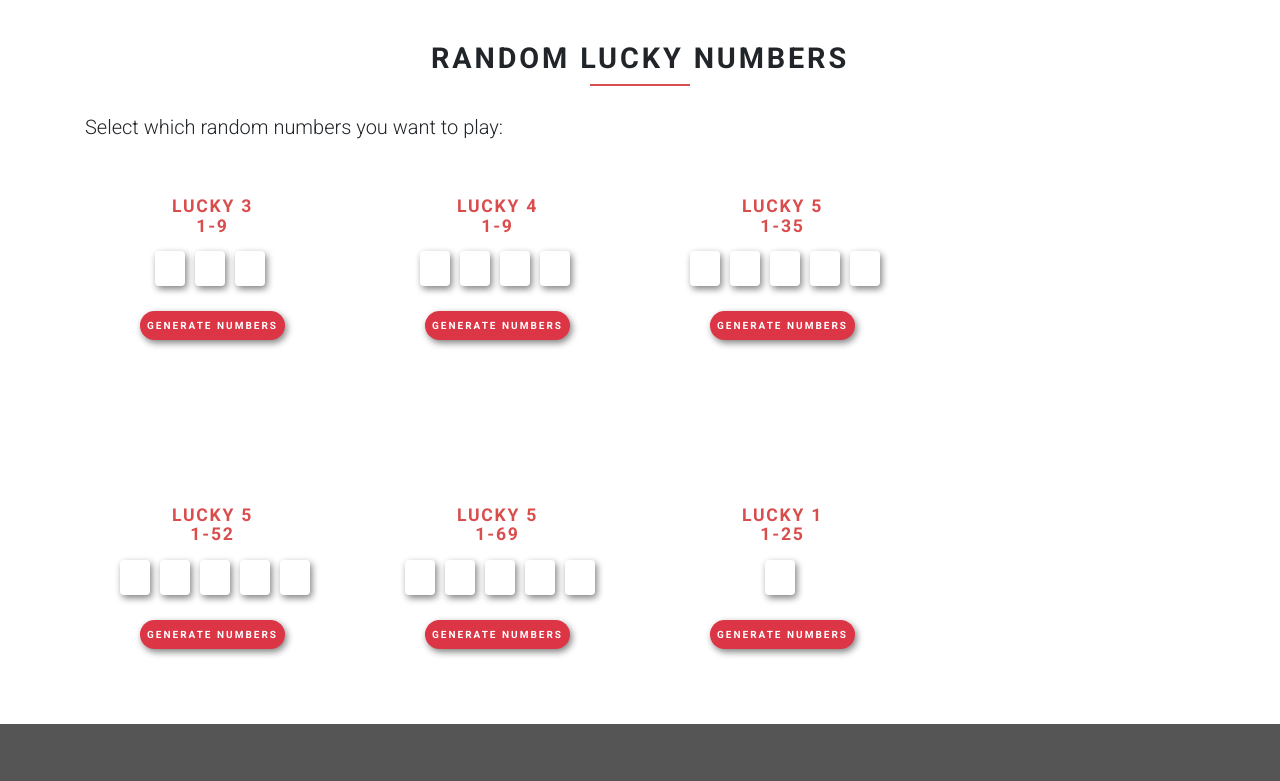
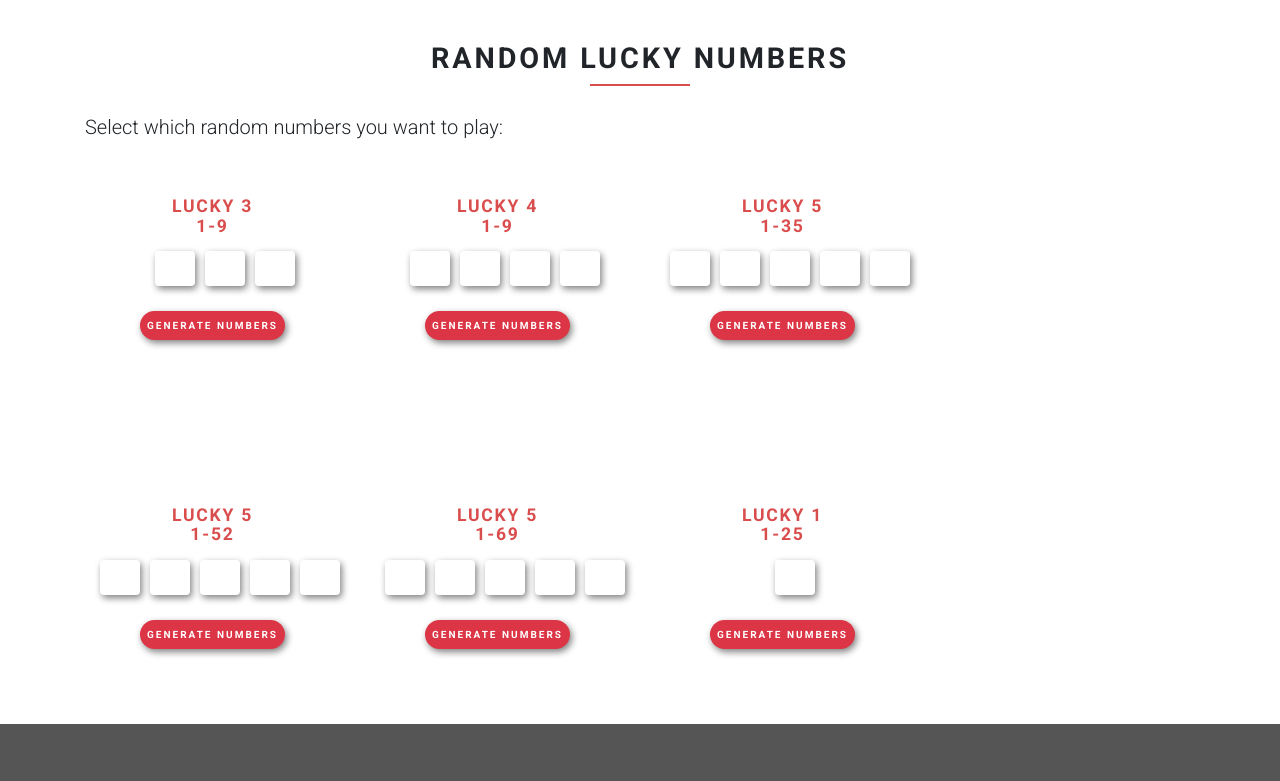
Before and after one commit to lialeon84/lucky, a plain HTML site: page index.html in a window 1280 px wide. Shown: the part 592-1373 px from the top of the page. Drawn offline with Linux system fonts and the light colour scheme.

Commit message:
updated css

```diff
--- a/css/style.css
+++ b/css/style.css
@@ -2,7 +2,7 @@
 .float-container {
  display: grid;
  grid-template-columns: repeat(5, 10px);
- grid-gap: 30px;
+ grid-gap: 40px;
  margin-left: 65px;
 }
 
@@ -12,8 +12,8 @@
   padding: 5px;
 
 }
-#genthreeOne{
-  width: 30px;
+#genthreeOne, #genthree2, #genthree3 {
+  width: 40px;
   height: 35px;
   outline: 0;
 
@@ -23,38 +23,18 @@
   box-shadow: 2px 3px 7px 0px rgb(128, 128, 128);
 }
 
-#genthree2{
-  width: 30px;
-  height: 35px;
-  outline: 0;
-
-
-  border-radius: 0.25rem;
-  border: 1px solid transparent;
-  box-shadow: 2px 3px 7px 0px rgb(128, 128, 128);
-}
-
-#genthree3{
-  width: 30px;
-  height: 35px;
-  outline: 0;
-
-
-  border-radius: 0.25rem;
-  border: 1px solid transparent;
-  box-shadow: 2px 3px 7px 0px rgb(128, 128, 128);
-}
+
 
 /* lucky 4 */
 .float-container1 {
   display: grid;
   grid-template-columns: repeat(5, 10px);
-  grid-gap: 30px;
-  margin-left: 45px;
- }
-
-#genfour1{
-  width: 30px;
+  grid-gap: 40px;
+  margin-left: 35px;
+ }
+
+#genfour1, #genfour2, #genfour3, #genfour4{
+  width: 40px;
   height: 35px;
   outline: 0;
 
@@ -64,49 +44,17 @@
   box-shadow: 2px 3px 7px 0px rgb(128, 128, 128);
 }
 
-#genfour2{
-  width: 30px;
-  height: 35px;
-  outline: 0;
-
-
-  border-radius: 0.25rem;
-  border: 1px solid transparent;
-  box-shadow: 2px 3px 7px 0px rgb(128, 128, 128);
-}
-
-#genfour3{
-  width: 30px;
-  height: 35px;
-  outline: 0;
-
-
-  border-radius: 0.25rem;
-  border: 1px solid transparent;
-  box-shadow: 2px 3px 7px 0px rgb(128, 128, 128);
-}
-
-#genfour4{
-  width: 30px;
-  height: 35px;
-  outline: 0;
-
-
-  border-radius: 0.25rem;
-  border: 1px solid transparent;
-  box-shadow: 2px 3px 7px 0px rgb(128, 128, 128);
-}
 
 /* lucky 5 */
 .float-container2 {
   display: grid;
   grid-template-columns: repeat(5, 10px);
-  grid-gap: 30px;
-  margin-left: 30px;
- }
-
-#genfive1{
-  width: 30px;
+  grid-gap: 40px;
+  margin-left: 10px;
+ }
+
+#genfive1, #genfive2, #genfive3, #genfive4, #genfive5{
+  width: 40px;
   height: 35px;
   outline: 0;
 
@@ -116,8 +64,13 @@
   box-shadow: 2px 3px 7px 0px rgb(128, 128, 128);
 }
 
-#genfive2{
-  width: 30px;
+
+
+/* lucky 6 */
+
+
+#gensix1, #gensix2, #gensix3, #gensix4, #gensix5{
+  width: 40px;
   height: 35px;
   outline: 0;
 
@@ -127,8 +80,12 @@
   box-shadow: 2px 3px 7px 0px rgb(128, 128, 128);
 }
 
-#genfive3{
-  width: 30px;
+
+
+/* lucky 7 */
+
+#genseven1, #genseven2, #genseven3, #genseven4, #genseven5{
+  width: 40px;
   height: 35px;
   outline: 0;
 
@@ -138,151 +95,18 @@
   box-shadow: 2px 3px 7px 0px rgb(128, 128, 128);
 }
 
-#genfive4{
-  width: 30px;
-  height: 35px;
-  outline: 0;
-
-
-  border-radius: 0.25rem;
-  border: 1px solid transparent;
-  box-shadow: 2px 3px 7px 0px rgb(128, 128, 128);
-}
-
-#genfive5{
-  width: 30px;
-  height: 35px;
-  outline: 0;
-
-
-  border-radius: 0.25rem;
-  border: 1px solid transparent;
-  box-shadow: 2px 3px 7px 0px rgb(128, 128, 128);
-}
-
-/* lucky 6 */
+
+
+/* lucky 1 */
 .float-container3 {
   display: grid;
   grid-template-columns: repeat(5, 10px);
-  grid-gap: 30px;
-  margin-left: 0px;
- }
-
-#gensix1{
-  width: 30px;
-  height: 35px;
-  outline: 0;
-
-
-  border-radius: 0.25rem;
-  border: 1px solid transparent;
-  box-shadow: 2px 3px 7px 0px rgb(128, 128, 128);
-}
-
-#gensix2{
-  width: 30px;
-  height: 35px;
-  outline: 0;
-
-
-  border-radius: 0.25rem;
-  border: 1px solid transparent;
-  box-shadow: 2px 3px 7px 0px rgb(128, 128, 128);
-}
-
-#gensix3{
-  width: 30px;
-  height: 35px;
-  outline: 0;
-
-
-  border-radius: 0.25rem;
-  border: 1px solid transparent;
-  box-shadow: 2px 3px 7px 0px rgb(128, 128, 128);
-}
-
-#gensix4{
-  width: 30px;
-  height: 35px;
-  outline: 0;
-
-
-  border-radius: 0.25rem;
-  border: 1px solid transparent;
-  box-shadow: 2px 3px 7px 0px rgb(128, 128, 128);
-}
-
-#gensix5{
-  width: 30px;
-  height: 35px;
-  outline: 0;
-
-
-  border-radius: 0.25rem;
-  border: 1px solid transparent;
-  box-shadow: 2px 3px 7px 0px rgb(128, 128, 128);
-}
-
-/* lucky 7 */
-
-#genseven1{
-  width: 30px;
-  height: 35px;
-  outline: 0;
-
-
-  border-radius: 0.25rem;
-  border: 1px solid transparent;
-  box-shadow: 2px 3px 7px 0px rgb(128, 128, 128);
-}
-
-#genseven2{
-  width: 30px;
-  height: 35px;
-  outline: 0;
-
-
-  border-radius: 0.25rem;
-  border: 1px solid transparent;
-  box-shadow: 2px 3px 7px 0px rgb(128, 128, 128);
-}
-
-#genseven3{
-  width: 30px;
-  height: 35px;
-  outline: 0;
-
-
-  border-radius: 0.25rem;
-  border: 1px solid transparent;
-  box-shadow: 2px 3px 7px 0px rgb(128, 128, 128);
-}
-
-#genseven4{
-  width: 30px;
-  height: 35px;
-  outline: 0;
-
-
-  border-radius: 0.25rem;
-  border: 1px solid transparent;
-  box-shadow: 2px 3px 7px 0px rgb(128, 128, 128);
-}
-
-#genseven5{
-  width: 30px;
-  height: 35px;
-  outline: 0;
-
-
-  border-radius: 0.25rem;
-  border: 1px solid transparent;
-  box-shadow: 2px 3px 7px 0px rgb(128, 128, 128);
-}
-
-/* lucky 1 */
+  grid-gap: 40px;
+  margin-left: 50px;
+ }
+
 #genone1{
-  width: 30px;
+  width: 40px;
   height: 35px;
   outline: 0;
 
```
Lines whose indentation alone changed are shown as unchanged.
